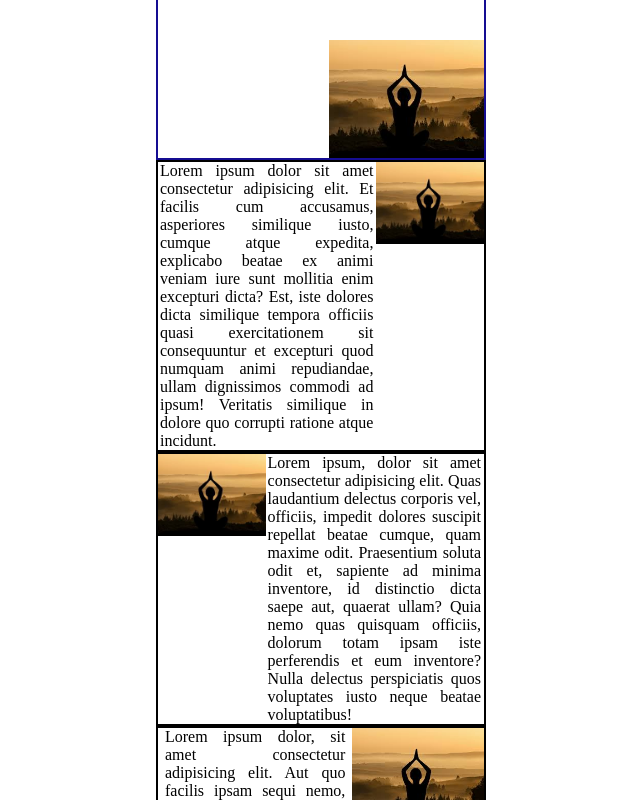
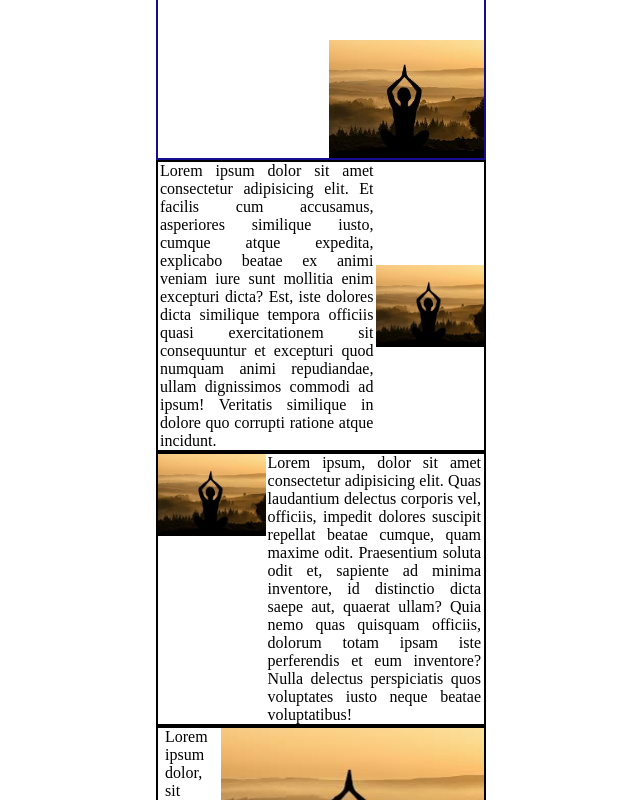
Before and after one commit to trials-design/Easy-Css, a plain HTML site: page index.html in a window 1280 px wide. Shown: the part 2000-2800 px from the top of the page, without its empty margins (319-959 px from the left). Drawn offline with Linux system fonts and the light colour scheme.

Commit message:
Add files via upload

```diff
--- a/index.html
+++ b/index.html
@@ -4,7 +4,7 @@
     <meta charset="UTF-8">
     <meta name="viewport" content="width=device-width, initial-scale=1.0">
     <title>Easy Css</title>
-    <link rel="stylesheet" href="easy-css.css">
+    <link rel="stylesheet" href="easy-css-copy.css">
 </head>
 <body>
     <div class="container">
```
